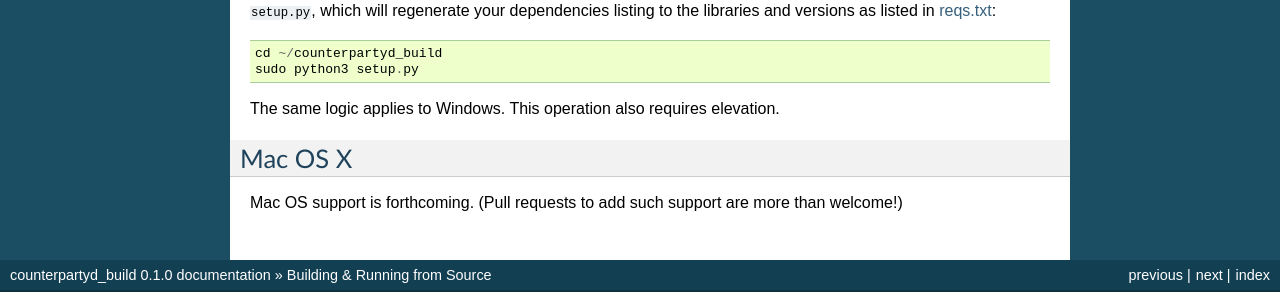
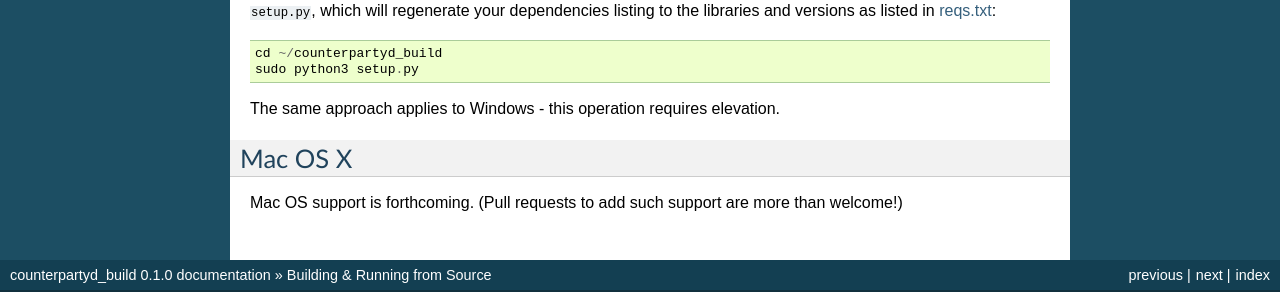
Before and after one commit to CounterpartyXCP/federatednode, a Sphinx documentation site: the page built from docs/BuildingFromSource.rst, in a window 1280 px wide and 900 px high, scrolled down 2846 px. Shown: the part 578-870 px from the top of the window. Built offline with Sphinx 7.4.7, drawn with Linux system fonts in a browser that asks for light colours.

Commit message:
Added ^^^^

```diff
--- a/docs/BuildingFromSource.rst
+++ b/docs/BuildingFromSource.rst
@@ -76,7 +76,7 @@
 
 
 Running counterpartyd built from Source
-^^^^^^^^^^^^^^^^^^^^^^
+^^^^^^^^^^^^^^^^^^^^^^^^^^^^^^^^^^^^^^^^^^
 
 Counterpartyd does not require elevated ("administrator") privileges to be executed and operated.
 After installing, open a command window and run ``counterpartyd`` in the foreground via::
@@ -156,7 +156,7 @@
 
 
 Running counterpartyd built from Source
-^^^^^^^^^^^^^^^^^^^^^^
+^^^^^^^^^^^^^^^^^^^^^^^^^^^^^^^^^^^^^^^^^^
 
 After installing and creating the necessary basic config, run ``counterpartyd`` in the foreground to make sure
 everything works fine::
@@ -198,7 +198,7 @@
     cd ~/counterpartyd_build
     sudo python3 setup.py
 
-The same logic applies to Windows.  This operation also requires elevation.
+The same approach applies to Windows - this operation requires elevation.
 
 Mac OS X
 --------
```
